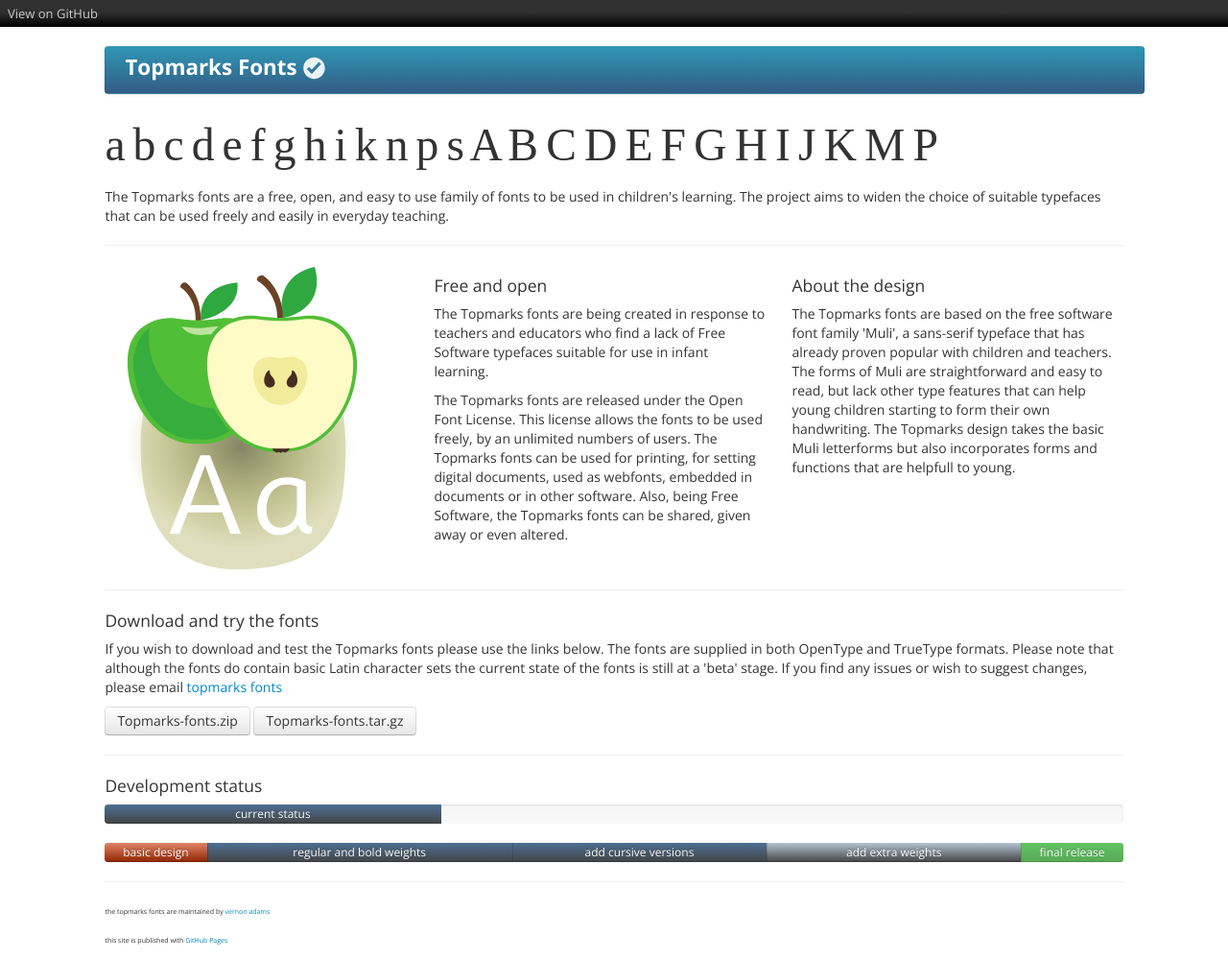
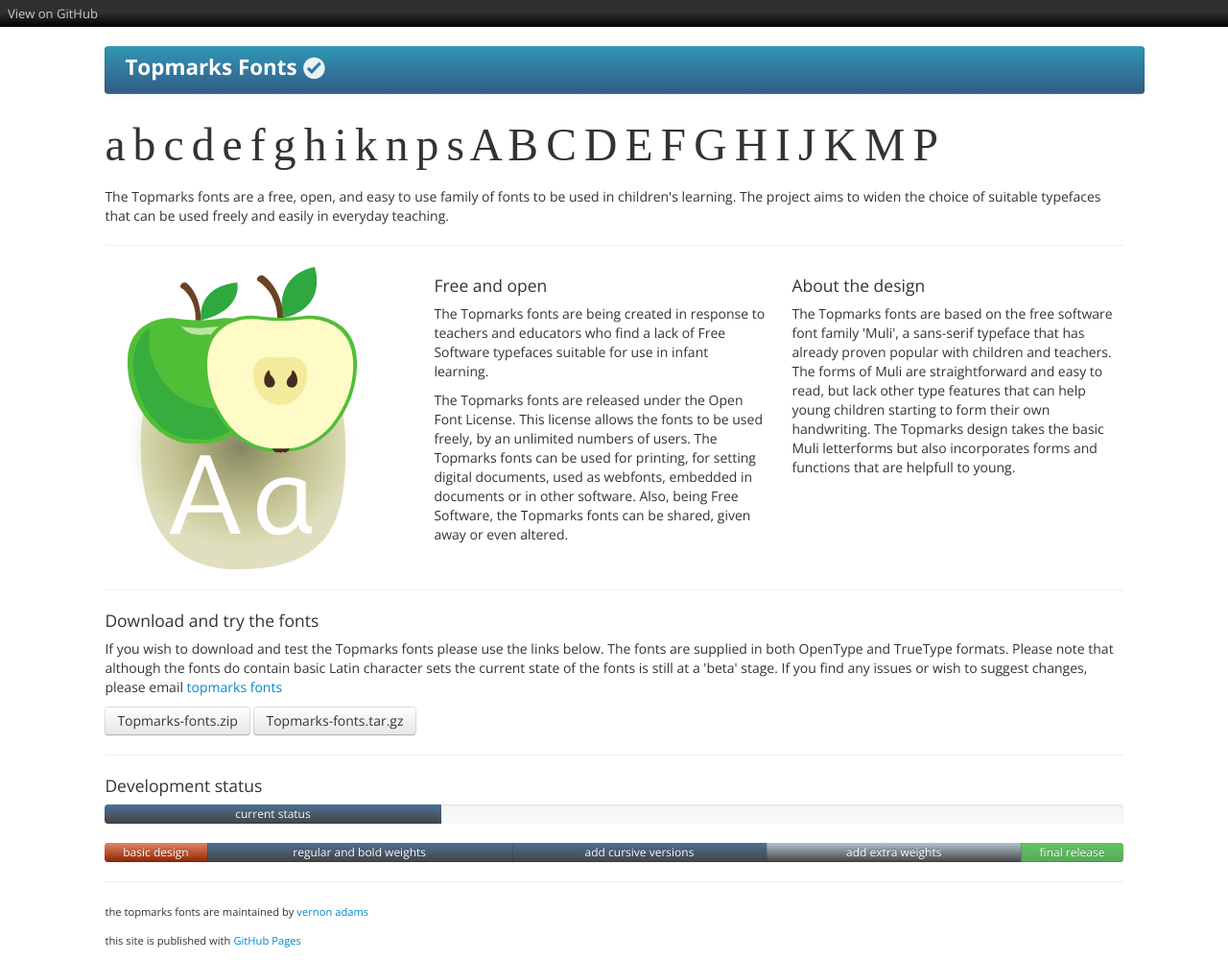
Before and after one commit to vernnobile/topmarks, a Jekyll site: the page built from index.html, in a window 1280 px wide. Shown: the whole page at 96% size. Built offline with Jekyll 4.4.1, drawn with Linux system fonts in a browser that asks for light colours; some web fonts are replaced.

Commit message:
Update footer.html

```diff
--- a/_includes/footer.html
+++ b/_includes/footer.html
@@ -1,5 +1,5 @@
         <!-- FOOTER  -->
-        <div class="row-fluid" style="font-size:0.5em;">
+        <div class="row-fluid" style="font-size:0.8em;">
           <p class="copyright">the topmarks fonts are maintained by <a href="https://github.com/vernnobile">vernon
               adams</a></p>
           <p>this site is published with <a href="http://pages.github.com">GitHub
```
